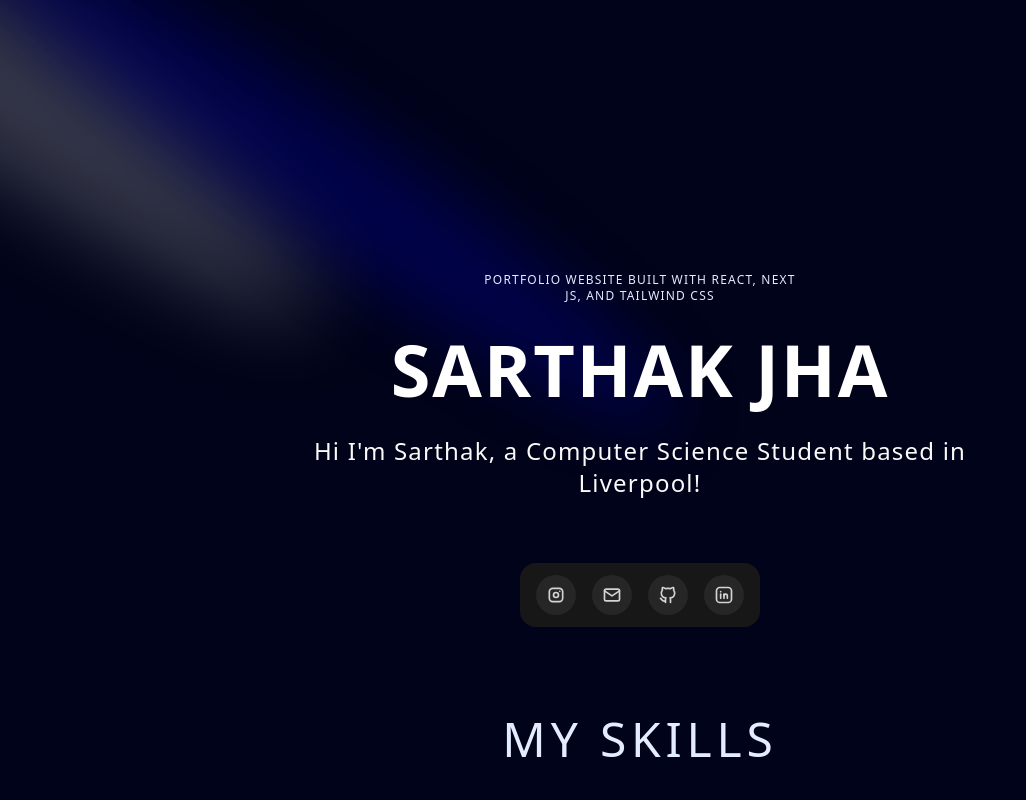
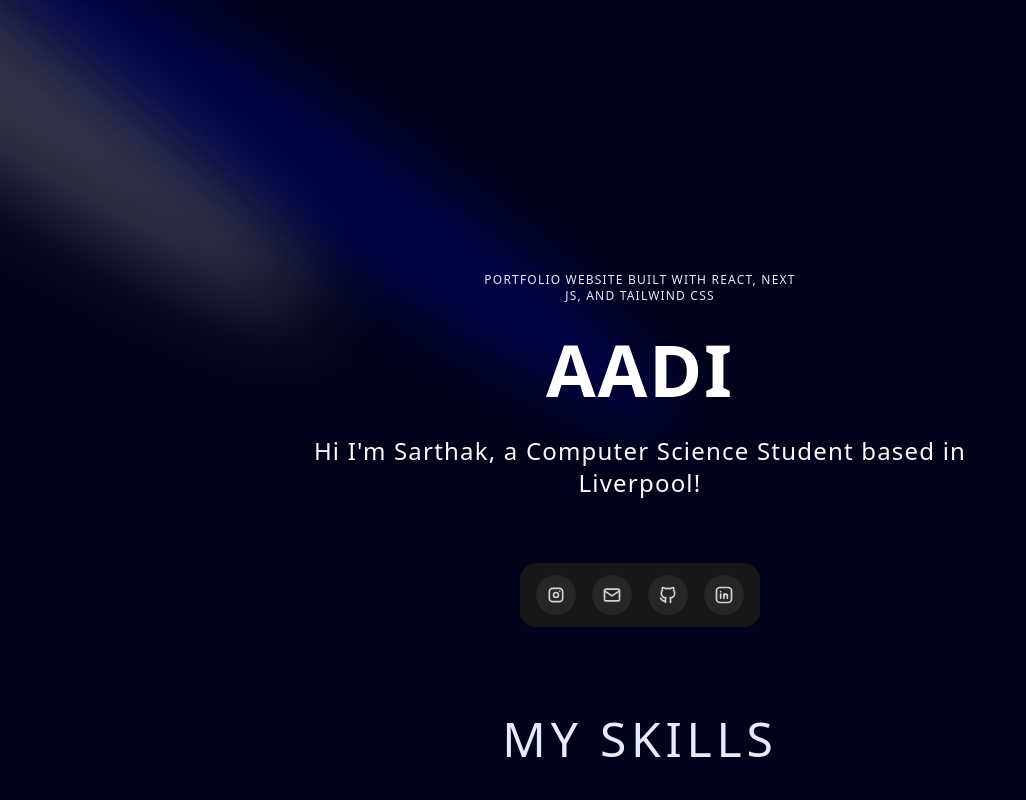
Before and after one commit to sgsjha/Portfolio-Website, a Next.js app: page / in a window 1280 px wide. Shown: the top 800 px of the page, without its empty margins (0-1026 px from the left). Built offline with nearby package versions, Linux system fonts and the light colour scheme.

Commit message:
Sarthak changed to Aadi

```diff
--- a/components/Hero.tsx
+++ b/components/Hero.tsx
@@ -40,7 +40,7 @@ const Hero = () => {
 
           <TextGenerateEffect
             className="text-center text-[40px] md:text-7xl lg:text-7xl"
-            words="SARTHAK JHA"
+            words="AADI"
           />
 
           <p className="text-center md:tracking-wider mb-4 text-sm md:text-lg lg:text-2xl">
```
